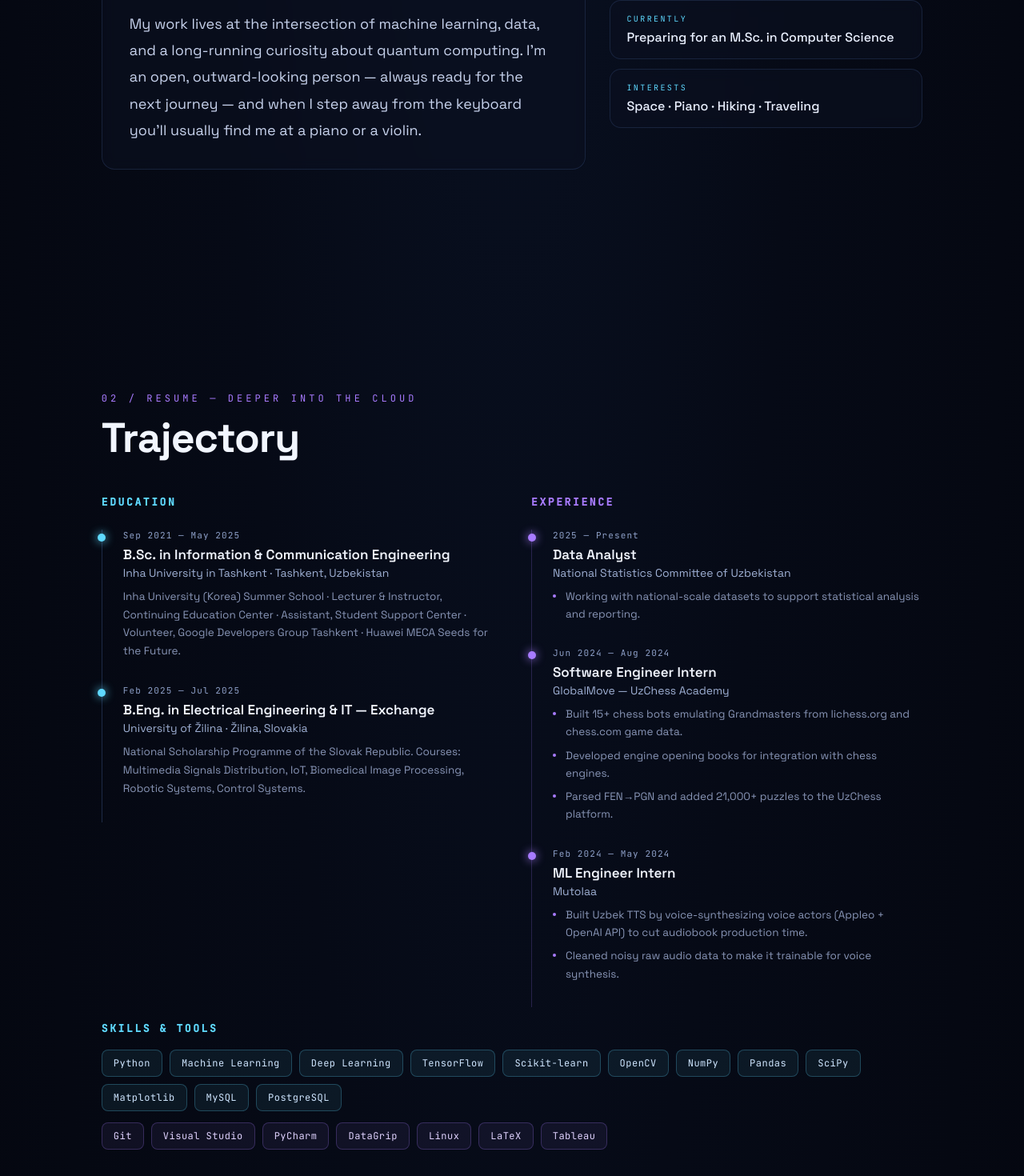
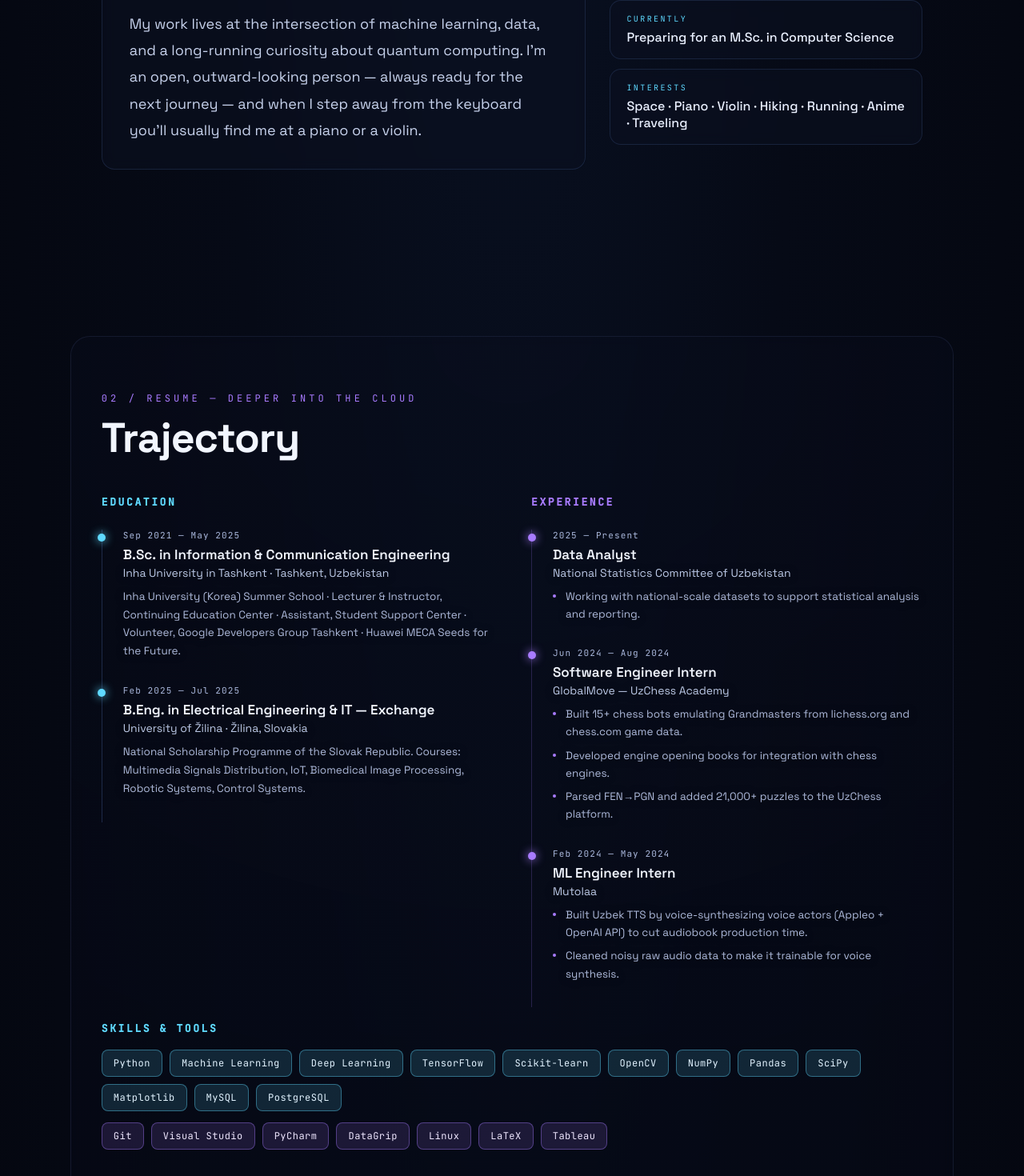
Before and after one commit to Navfalbek/navfalbek.github.io, a React (Vite) app: page / in a window 1280 px wide. Shown: the part 1240-2710 px from the top of the page at 80% size. Built offline with nearby package versions, Linux system fonts and the light colour scheme.

Commit message:
fonts changed

```diff
--- a/design-reference.html
+++ b/design-reference.html
@@ -441,7 +441,7 @@
   <footer>
     <div class="footer-brand">
       <span class="footer-dot"></span>
-      <span class="footer-label">Navfal's Nebula · END OF TRANSMISSION</span>
+      <span class="footer-label">  · END OF TRANSMISSION</span>
     </div>
     <span class="footer-copy">&copy; 2026 Navfal Makhfuzullaev — built among the stars</span>
     <button class="footer-btn" onclick="navTop()">↑ BACK TO ORBIT</button>
--- a/src/components/sections/Hero.module.css
+++ b/src/components/sections/Hero.module.css
@@ -45,7 +45,8 @@
   margin-top: 24px;
   font-size: clamp(15px, 1.8vw, 18px);
   line-height: 1.7;
-  color: #9fadcb;
+  color: #c7d3ec;
+  text-shadow: 0 1px 12px rgba(0, 0, 0, 0.6);
 }
 
 .links {
--- a/src/components/sections/Resume.module.css
+++ b/src/components/sections/Resume.module.css
@@ -5,6 +5,28 @@
   padding: 130px 6vw;
   max-width: var(--content-max);
   margin: 0 auto;
+}
+
+.resume > * {
+  position: relative;
+  z-index: 1;
+}
+
+.resume::before {
+  content: '';
+  position: absolute;
+  inset: 60px 3vw;
+  z-index: 0;
+  border-radius: 24px;
+  background: radial-gradient(
+    120% 100% at 50% 0%,
+    rgba(10, 14, 30, 0.42),
+    rgba(6, 9, 22, 0.55)
+  );
+  backdrop-filter: blur(6px);
+  -webkit-backdrop-filter: blur(6px);
+  border: 1px solid rgba(120, 150, 220, 0.12);
+  pointer-events: none;
 }
 
 .heading {
@@ -71,7 +93,7 @@
   font-family: var(--font-mono);
   font-size: 11px;
   letter-spacing: 0.1em;
-  color: #8ea0c8;
+  color: #aab8dc;
 }
 
 .title {
@@ -83,14 +105,16 @@
 
 .org {
   font-size: 14px;
-  color: #9fb0d4;
+  color: #bcc9e6;
+  text-shadow: 0 1px 10px rgba(0, 0, 0, 0.55);
   margin-bottom: 10px;
 }
 
 .detail {
   font-size: 13.5px;
   line-height: 1.7;
-  color: #8895b6;
+  color: #aebadb;
+  text-shadow: 0 1px 10px rgba(0, 0, 0, 0.55);
 }
 
 .points {
@@ -105,7 +129,8 @@
   padding-left: 16px;
   font-size: 13.5px;
   line-height: 1.65;
-  color: #8895b6;
+  color: #aebadb;
+  text-shadow: 0 1px 10px rgba(0, 0, 0, 0.55);
 }
 
 .point::before {
@@ -145,15 +170,15 @@
 }
 
 .tag.skill {
-  border: 1px solid rgba(95, 217, 255, 0.25);
-  background: rgba(95, 217, 255, 0.07);
-  color: #cfe6ff;
+  border: 1px solid rgba(95, 217, 255, 0.4);
+  background: rgba(95, 217, 255, 0.14);
+  color: #e2f3ff;
 }
 
 .tag.tool {
-  border: 1px solid rgba(168, 123, 255, 0.25);
-  background: rgba(168, 123, 255, 0.07);
-  color: #e0d3ff;
+  border: 1px solid rgba(168, 123, 255, 0.4);
+  background: rgba(168, 123, 255, 0.14);
+  color: #efe7ff;
 }
 
 @media (max-width: 768px) {
--- a/src/components/sections/Testimonials.tsx
+++ b/src/components/sections/Testimonials.tsx
@@ -7,7 +7,6 @@ export function Testimonials() {
     <section id="testimonials" className={styles.testimonials}>
       <SectionLabel accent="cyan">04 / TESTIMONIALS — SIGNALS FROM THE CREW</SectionLabel>
       <SectionHeading>Words from collaborators</SectionHeading>
-      <p className={styles.note}>// PLACEHOLDER — REPLACE WITH REAL RECOMMENDATIONS</p>
 
       <div className={styles.grid}>
         {testimonials.map((testimonial, i) => (
--- a/src/data/content.ts
+++ b/src/data/content.ts
@@ -45,7 +45,9 @@ export const sections: NavSection[] = [
 
 export const socials: SocialLink[] = [
   { label: 'EMAIL ↗', href: 'mailto:navfalbek.uz@gmail.com', external: false },
+  { label: 'GITHUB ↗', href: 'https://github.com/Navfalbek', external: true },
   { label: 'LINKEDIN ↗', href: 'https://www.linkedin.com/in/navfalbek/', external: true },
+  { label: 'TELEGRAM ↗', href: 'https://t.me/navfalbekm', external: true },
   { label: 'INSTAGRAM ↗', href: 'https://www.instagram.com/navfalbek.m/', external: true },
   { label: 'X ↗', href: 'https://x.com/mnavfalbek', external: true },
 ];
@@ -56,7 +58,7 @@ export const facts: Fact[] = [
   { label: 'Location', value: 'Fergana, Uzbekistan' },
   { label: 'Age', value: '22' },
   { label: 'Currently', value: 'Preparing for an M.Sc. in Computer Science' },
-  { label: 'Interests', value: 'Space · Piano · Hiking · Traveling' },
+  { label: 'Interests', value: 'Space · Piano · Violin · Hiking · Running · Anime · Traveling' },
 ];
 
 export const education: TimelineEntry[] = [
@@ -166,20 +168,14 @@ export const projects: Project[] = [
 export const testimonials: Testimonial[] = [
   {
     quote:
-      'Add a recommendation here — a mentor, teammate, or colleague describing what it was like to work with you.',
-    name: 'Your reference',
-    role: 'Title · Company',
+      'Navfal is a great partner to work with. We worked with him in several projects in the university, and he always was one of the most active students contributed to the project. He is responsible and has a strict discipline.',
+    name: 'Shokhrukh Rustamov',
+    role: 'Project partner · Inha University',
   },
   {
     quote:
-      'A second short quote can sit here. Keep it focused on impact, collaboration, or a specific win.',
-    name: 'Your reference',
-    role: 'Title · Company',
-  },
-  {
-    quote:
-      'And a third. Three balanced cards read best — swap this copy for the real words when you have them.',
-    name: 'Your reference',
-    role: 'Title · Company',
+      'Navfal is an incredibly curious individual who approaches every goal with determination and persistence.',
+    name: 'Elbek Davron',
+    role: 'Friend & colleague',
   },
 ];
```
